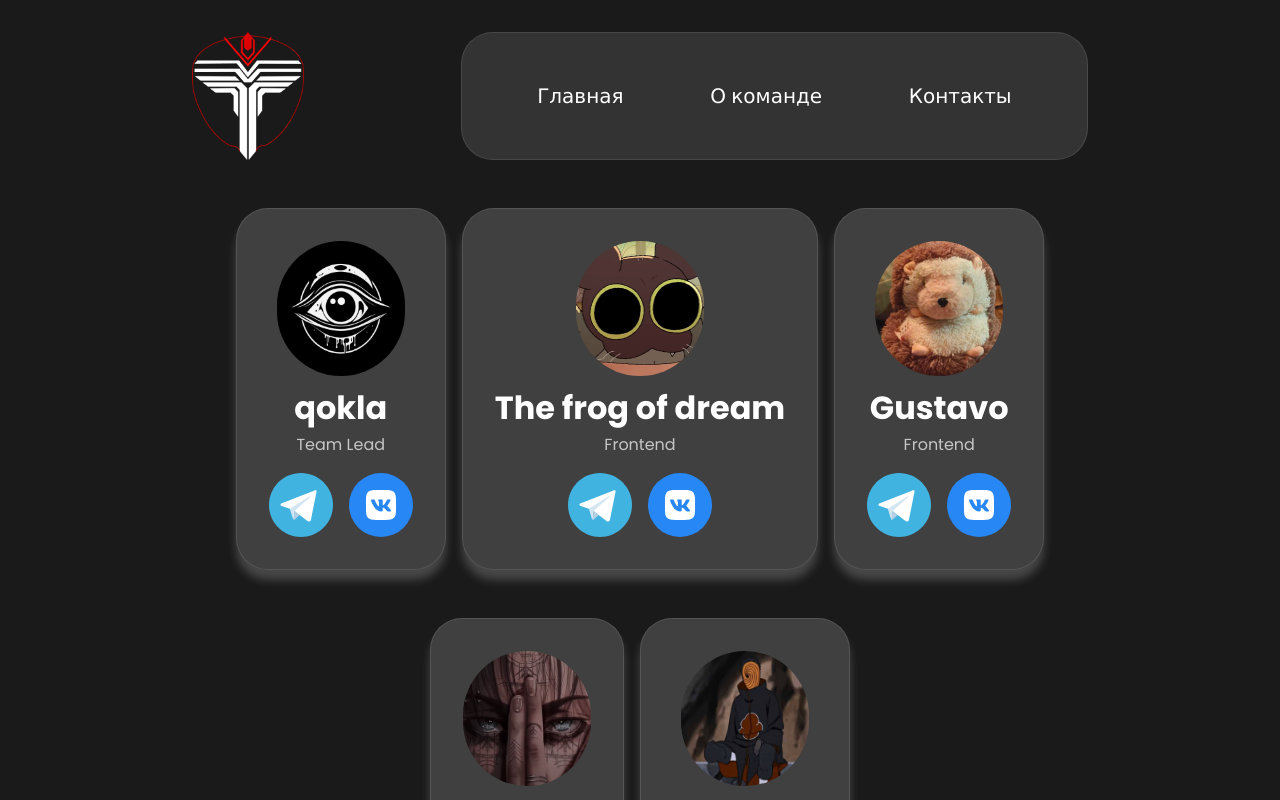
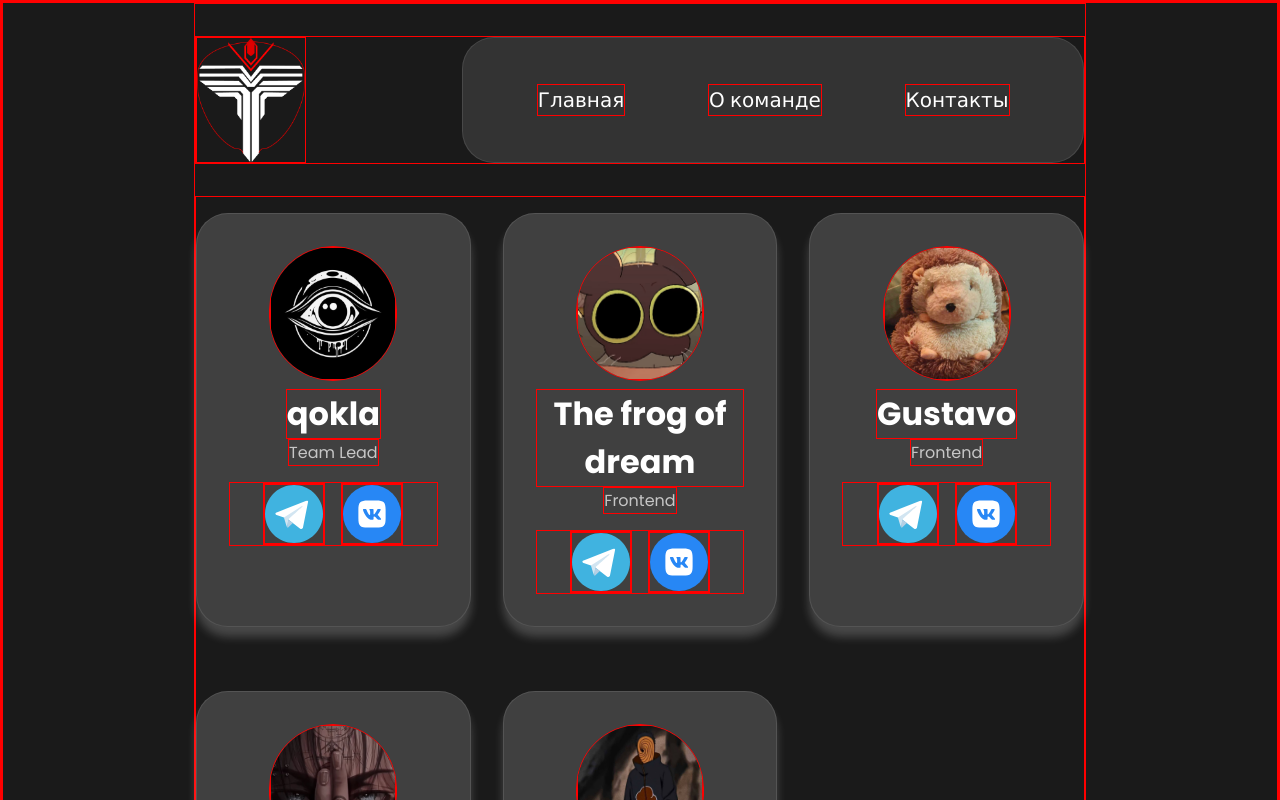
Before and after one commit to GustavoGus0/PentaFront, a React (Vite) app in the folder penta-frontend/: page /contacts in a window 1280 px wide. Shown: the top 800 px of the page. Built offline with nearby package versions, Linux system fonts and the light colour scheme.

Commit message:
i had to remake styling of contacts component flex to grid type because firefox cannot deal with flex-wrap properly

```diff
--- a/penta-frontend/src/components/Components.scss
+++ b/penta-frontend/src/components/Components.scss
@@ -66,6 +66,7 @@ header {
             right: -15rem;
             top: -15rem;
             filter: blur(300px);
+            border-radius: 50%;
             background-color: var(--accent-clr);
             min-height: 70%;
             aspect-ratio: 1/1;
@@ -142,18 +143,20 @@ header {
 
 /* ------ CONTACTS CONTENT ------ */
 
-.flex-block {
-    display: flex;
-    flex-wrap: wrap;
-    justify-content: space-between;
+.grid-block {
+    display: grid;
+    grid-template-columns: repeat(5, 1fr);
+    grid-gap: 2rem;
+    max-width: 100%;
+    justify-items: center;
 
     .felow-item {
         background-color: var(--bg-clr-light2);
         border: var(--block-border);
         box-shadow: var(--box-shadow);
         border-radius: 2rem;
-        flex-grow: 1;
-        flex-basis: 300px;
+        min-width: 3rem;
+        width: 100%;
         padding: 2rem;
         display: flex;
         flex-direction: column;
@@ -208,14 +211,19 @@ header {
 
 /* -------- MEDIA QUERIES FOR RESPONSIBILITY -------- */
 
-@media screen and (max-width: 1629px) {
-    .flex-block {
-        justify-content: center;
-        gap: 1rem;
+@media screen and (max-width: 1748px) {
+    .grid-block {
+        grid-template-columns: repeat(4, 1fr);
     }
 }
 
-@media screen and (max-width: 1024px) {
+@media screen and (max-width: 1326px) {
+    .grid-block {
+        grid-template-columns: repeat(3, 1fr);
+    }
+}
+
+@media all and (max-width: 1036px) {
     .main-page {
         .big-card {
             gap: 4rem;
@@ -238,9 +246,13 @@ header {
             }
         }
     }
+
+    .grid-block {
+        grid-template-columns: repeat(2, 1fr);
+    }
 }
 
-@media screen and (max-width: 822px) {
+@media all and (max-width: 822px) {
     header {
         nav {
             a {
@@ -274,7 +286,7 @@ header {
     }
 }
 
-@media screen and (max-width: 768px) {
+@media all and (max-width: 768px) {
 
     .main-page {
         .cardholder {
@@ -293,7 +305,7 @@ header {
         }
     }
 
-    .flex-block {
+    .grid-block {
         display: flex;
         flex-wrap: wrap;
         flex-direction: column;
@@ -331,7 +343,7 @@ header {
     }
 }
 
-@media screen and (max-width: 636px) {
+@media all and (max-width: 636px) {
     header {
         nav {
             flex-basis: 75%;
@@ -361,7 +373,7 @@ header {
     }
 }
 
-@media screen and (max-width: 522px) {
+@media all and (max-width: 522px) {
     header {
         nav {
             flex-basis: 75%;
@@ -384,8 +396,8 @@ header {
     }
 }
 
-@media screen and (max-width: 435px) {
-    .flex-block {
+@media all and (max-width: 435px) {
+    .grid-block {
         .felow-item {
             border-radius: 2rem;
             padding: 1rem;
@@ -479,10 +491,10 @@ header {
 @media screen and (max-width: 350px) {
     header {
         nav {
-                a {
-                    padding: .5rem;
-                    font-size: 1rem;
-                }
+            a {
+                padding: .5rem;
+                font-size: 1rem;
             }
+        }
     }
 }
--- a/penta-frontend/src/components/Main.tsx
+++ b/penta-frontend/src/components/Main.tsx
@@ -25,7 +25,6 @@ export default function Main(){
 
     return(
         <>
-
             <motion.div
             className="main-page"
             initial={fadeInOut[0]}
--- a/penta-frontend/src/components/contacts/Contacts.tsx
+++ b/penta-frontend/src/components/contacts/Contacts.tsx
@@ -46,7 +46,7 @@ export default function Contacts(){
 
     return(
         <>
-            <div className="flex-block">
+            <div className="grid-block">
                 {felows.map((felow, index) =>
                     <Felow key={index} index={index} felow={felow} />
                 )}
--- a/penta-frontend/src/components/contacts/Felow.tsx
+++ b/penta-frontend/src/components/contacts/Felow.tsx
@@ -8,14 +8,13 @@ export default function Felow({ felow, index }: any){
     return(
         <>
             <motion.div
-            className="flex-block"
             initial={fadeInOut[0]}
             animate={fadeInOut[1]}
             transition={{
                 delay: index/7
             }}
+            className="felow-item"
             >
-                <div className="felow-item">
                 <div className="img-block">
                     <img src={felow.picture} alt="Profile picture" />
                 </div>
@@ -27,15 +26,12 @@ export default function Felow({ felow, index }: any){
                         <img src={tgIcon} alt="" />
                     </a>
                     }
-
                     { felow.vklink &&
                     <a href={felow.vklink} target='_blank'>
                         <img src={vkIcon} alt="" />
                     </a>
                     }
                 </div>
-
-                </div>
             </motion.div>
         </>
     );
--- a/penta-frontend/src/index.scss
+++ b/penta-frontend/src/index.scss
@@ -2,7 +2,7 @@
 @import url("https://fonts.googleapis.com/css2?family=Montserrat:ital,wght@0,100..900;1,100..900&display=swap");
 
 *{
-    // border: 1px solid red; /* template string */
+    border: 1px solid red; /* template string */
     margin: 0;
     padding: 0;
     box-sizing: border-box;
```
Lines whose indentation alone changed are shown as unchanged.
